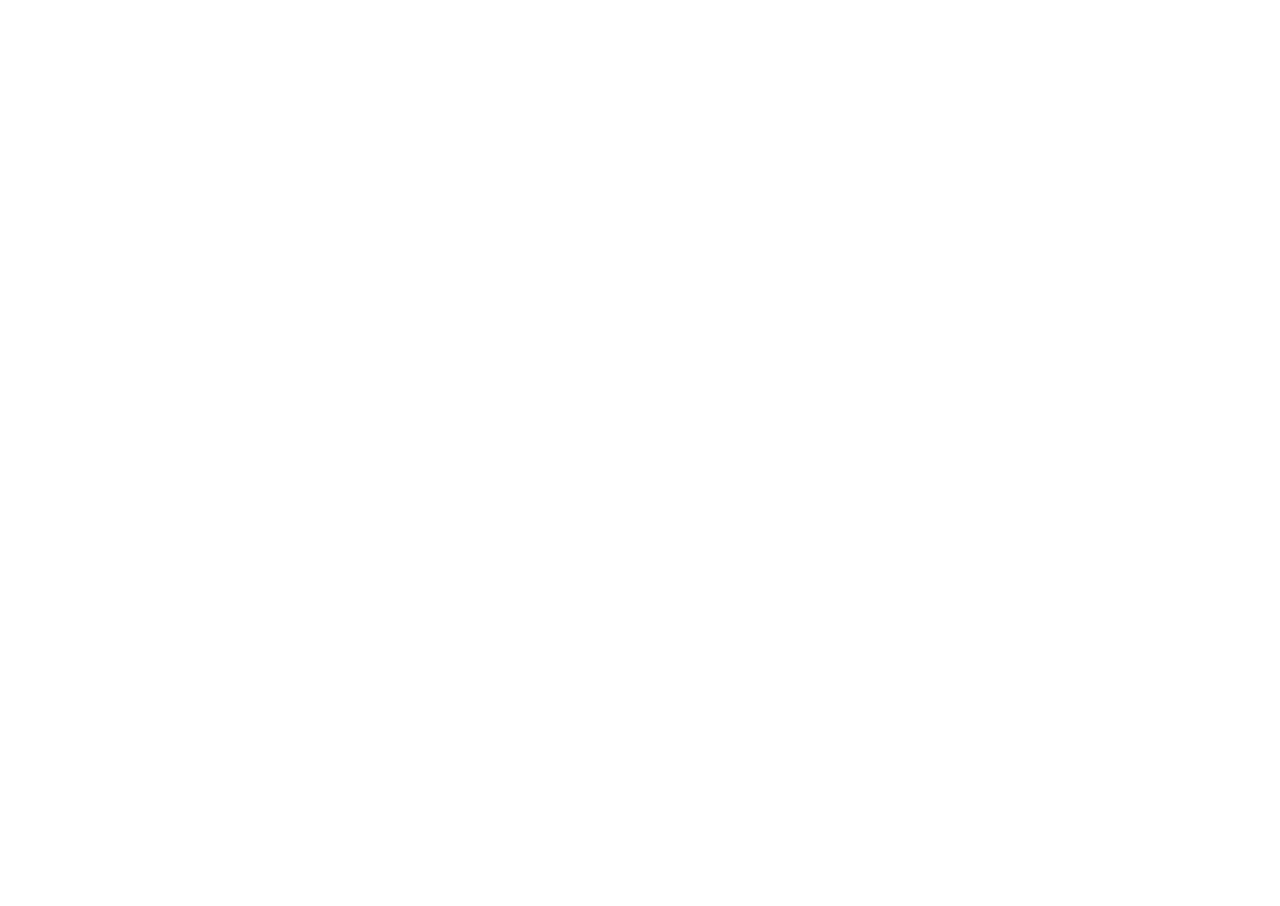
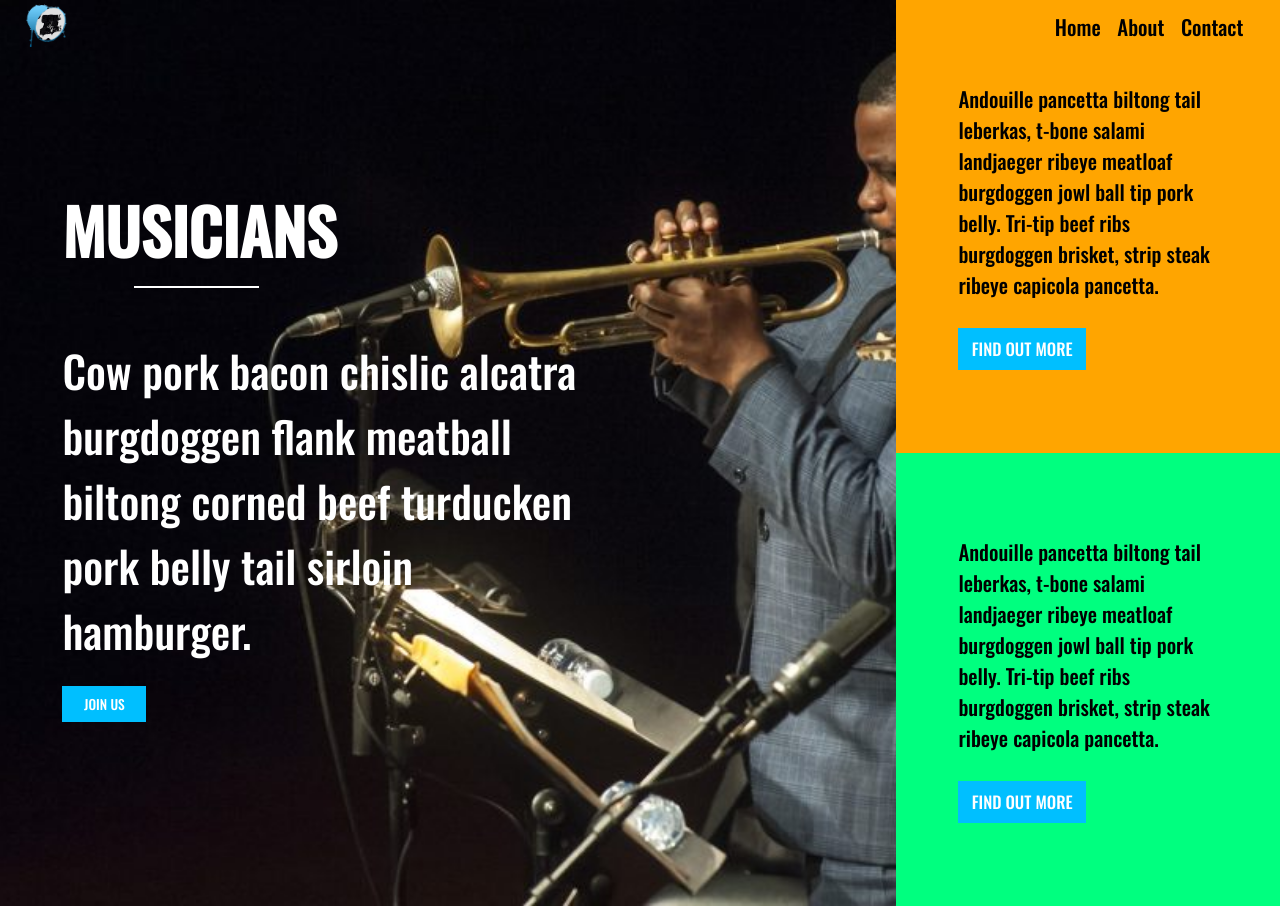
Before and after one commit to kingsfull123/musician, a plain HTML site: page index.html in a window 1280 px wide. Before the commit the page ends 800 px from the top, so only its background shows below. Drawn offline with nearby package versions, Linux system fonts and the light colour scheme.

Commit message:
site complate

```diff
--- a/index.html
+++ b/index.html
@@ -4,6 +4,46 @@
     <meta charset="UTF-8" />
     <meta name="viewport" content="width=device-width, initial-scale=1.0" />
     <title>Musician</title>
+    <link rel="stylesheet" href="style.css" />
   </head>
-  <body></body>
+  <body>
+    <header>
+      <img src="./images/logo.png" alt="logo" />
+      <ul>
+        <li><a href="#">Home</a></li>
+        <li><a href="#">About</a></li>
+        <li><a href="#">Contact</a></li>
+      </ul>
+    </header>
+    <div class="container">
+      <section class="hero">
+        <div class="hero-inner">
+          <h1>Musicians</h1>
+          <p>
+            Cow pork bacon chislic alcatra burgdoggen flank meatball biltong corned beef turducken pork belly
+            tail sirloin hamburger.
+          </p>
+          <a href="#" class="button button-primary">Join us</a>
+        </div>
+      </section>
+      <section class="upper">
+        <div class="upper-inner">
+          <p>
+            Andouille pancetta biltong tail leberkas, t-bone salami landjaeger ribeye meatloaf burgdoggen jowl
+            ball tip pork belly. Tri-tip beef ribs burgdoggen brisket, strip steak ribeye capicola pancetta.
+          </p>
+          <a href="#" class="button">Find out more</a>
+        </div>
+      </section>
+      <section class="lower">
+        <div class="lower-inner">
+          <p>
+            Andouille pancetta biltong tail leberkas, t-bone salami landjaeger ribeye meatloaf burgdoggen jowl
+            ball tip pork belly. Tri-tip beef ribs burgdoggen brisket, strip steak ribeye capicola pancetta.
+          </p>
+          <a href="#" class="button">Find out more</a>
+        </div>
+      </section>
+    </div>
+  </body>
 </html>
--- a/style.css
+++ b/style.css
@@ -0,0 +1,169 @@
+@import url("https://fonts.googleapis.com/css2?family=Oswald:wght@500&display=swap");
+
+:root {
+  --yellow: #ffa500;
+  --green: #00ff7f;
+  font-family: "Oswald", sans-serif;
+}
+
+* {
+  padding: 0;
+  margin: 0;
+  box-sizing: border-box;
+}
+
+img {
+  max-width: 100%;
+  height: auto;
+}
+
+.button {
+  color: #fff;
+  text-decoration: none;
+  background-color: #00bfff;
+  display: inline-block;
+  padding: 0.5em 0.8em;
+  font-size: 0.8em;
+  text-transform: uppercase;
+  margin-top: 1.68em;
+}
+
+.button-primary {
+  padding: 0.6em 1.6em;
+  display: inline-block;
+  font-size: 0.65em;
+}
+
+/* Container */
+
+.container {
+  display: grid;
+  grid-template-columns: auto;
+}
+
+section {
+  padding: 4em 3em;
+}
+
+/* Header */
+
+header {
+  display: flex;
+  flex-flow: row wrap;
+  justify-content: space-between;
+  align-items: center;
+  background-color: #fff;
+}
+
+header img {
+  width: 2.5em;
+  height: 2.5em;
+}
+
+ul {
+  display: flex;
+  flex-flow: row wrap;
+  padding: 0;
+  margin: 0;
+}
+
+li {
+  list-style: none;
+}
+
+a {
+  text-decoration: none;
+  padding-right: 0.8em;
+  color: #000;
+}
+
+/* Hero */
+.hero {
+  background-image: url("./images/bg.jpg");
+  background-size: cover;
+  background-repeat: no-repeat;
+  background-position: center;
+  color: #fff;
+}
+
+.hero h1 {
+  font-size: 2.1em;
+  text-transform: uppercase;
+  margin-bottom: 1em;
+  position: relative;
+}
+
+.hero h1:after {
+  position: absolute;
+  content: "";
+  width: 2em;
+  left: 1.15em;
+  bottom: -0.2em;
+  height: 2px;
+  background-color: #fff;
+}
+
+.hero p {
+  width: 80%;
+}
+
+/* Upper */
+
+.upper {
+  background-color: var(--yellow);
+}
+
+/* lower */
+
+.lower {
+  background-color: var(--green);
+}
+
+@media (min-width: 765px) {
+  html {
+    font-size: 130%;
+  }
+
+  header {
+    position: absolute;
+    width: 100%;
+    z-index: 20;
+    background: transparent;
+    padding: 0 20px;
+  }
+
+  .container {
+    width: 100%;
+    height: 100vh;
+    grid-template-columns: 70% auto;
+    grid-template-areas:
+      "hero upper"
+      "hero lower";
+  }
+
+  .hero {
+    grid-area: hero;
+  }
+
+  .upper {
+    grid-area: upper;
+  }
+
+  .lower {
+    grid-area: lower;
+  }
+
+  section {
+    display: grid;
+    align-content: center;
+  }
+
+  .hero h1 {
+    font-size: 3em;
+  }
+
+  .hero p {
+    font-size: 2.1em;
+    width: 67%;
+  }
+}
```
